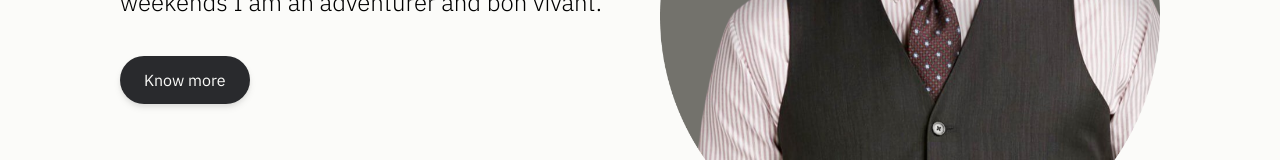
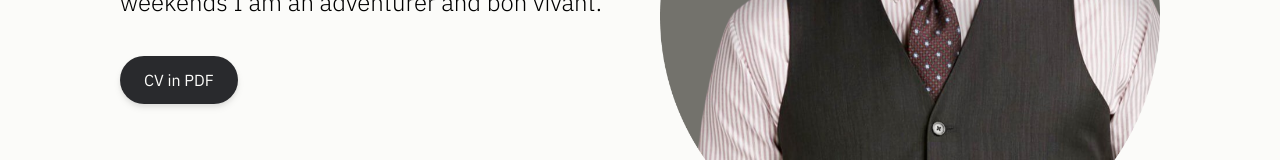
Before and after one commit to lordrichard6/reizinho-cv, a React (Vite) app: page / in a window 1280 px wide. Shown: the part 418-578 px from the top of the page. Built offline with nearby package versions, Linux system fonts and the light colour scheme; the HTML template or start-up script is replaced by a standard one; a web font is replaced by a local one.

Commit message:
task: pdf btn and typos

```diff
--- a/src/App.tsx
+++ b/src/App.tsx
@@ -1,6 +1,6 @@
 // import { useEffect } from "react";
 import { motion, useScroll } from 'framer-motion';
-import { Link } from 'react-scroll';
+// import { Link } from 'react-scroll';
 
 import './globals.scss'
 import { certifications, socialMedia, contact, skills, workExp, projects, degrees } from './data'
@@ -40,7 +40,7 @@ const App: React.FC = () => {
           <div className=" flex justify-center flex-col max-w-[500px] gap-4 lg:gap-9 order-2">
             <h1>Hi, I'm Paulo</h1>
             <p className=''>I am a <strong>frontend developer</strong>, <strong>UX/UI designer</strong> and a <strong>digital marketing enthusiast</strong> who is thorough in his profession. In the evenings and weekends I am an adventurer and bon vivant.</p>
-            <button className='bg-dark-color-02 text-light-color-01 w-fit py-3 px-6 rounded-3xl standart-hover standart-animation mx-auto lg:mx-0'><Link to="contact" >Know more</Link></button>
+            <button className='bg-dark-color-02 text-light-color-01 w-fit py-3 px-6 rounded-3xl standart-hover standart-animation mx-auto lg:mx-0'><a href="https://drive.google.com/file/d/1b__2jLmVgV_pXl-1N-KAbcG0IwNW-UeP/view?usp=drive_link" target="_blank">CV in PDF</a></button>
           </div>
           <div className="lg:order-2">
             <img className='w-[500px]' src={paulo_header} alt="" />
--- a/src/data/index.ts
+++ b/src/data/index.ts
@@ -142,16 +142,16 @@ export const degrees = {
     "Mathematics",
     "Social psycology of organizations",
     "Legal principles",
-    "Iformation and communication technologies",
+    "Information and communication technologies",
     "Health and safety at work",
     "Commercial documentation",
-    "Commercial, administrative and labol law",
+    "Commercial, administrative and labor law",
     "Accounting",
     "Administration and management of human resources",
     "Procurement and inventory management",
     "Technical and administrative practices",
     "Organization and business management",
-    "Commercial calculation",
+    "Commercial calculus",
     "Portuguese and English, Business level",
     "Customer service",
     "Practice during the training",
```
